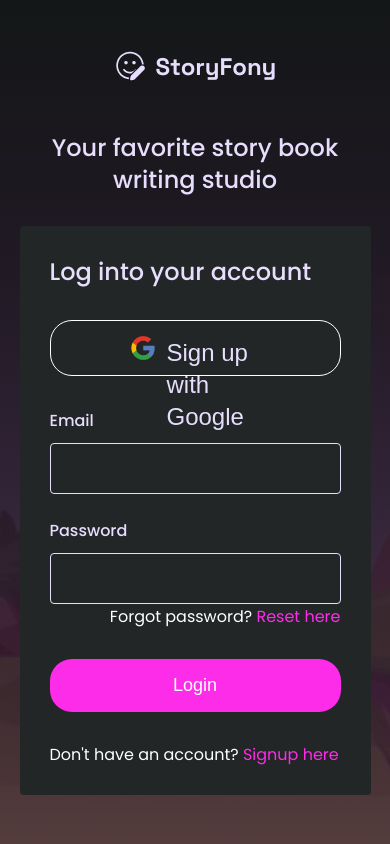
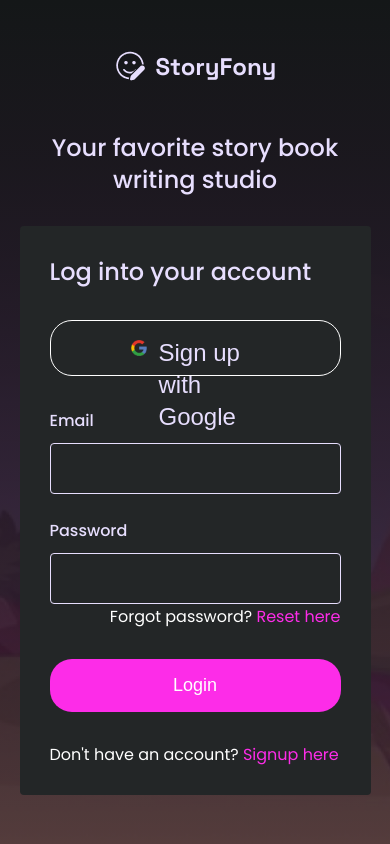
Before and after one commit to Success-akinyemi/storyFony, a React (Vite) app in the folder client/: page /login in a window 390 px wide. Shown: the top 844 px of the page. Built offline with nearby package versions, Linux system fonts and the light colour scheme; no server answers.

Commit message:
more updates

```diff
--- a/client/src/Components/OAuth/OAuth.css
+++ b/client/src/Components/OAuth/OAuth.css
@@ -31,3 +31,14 @@
     font-weight: 500;
     text-align: center;
 }
+
+@media screen and (max-width: 450px) {
+    .oAuthBtn img{
+        width: 16px;
+        height: 16px
+    }
+
+    .oAuthBtn p{
+        font-size: 13px;
+    }
+}
```
